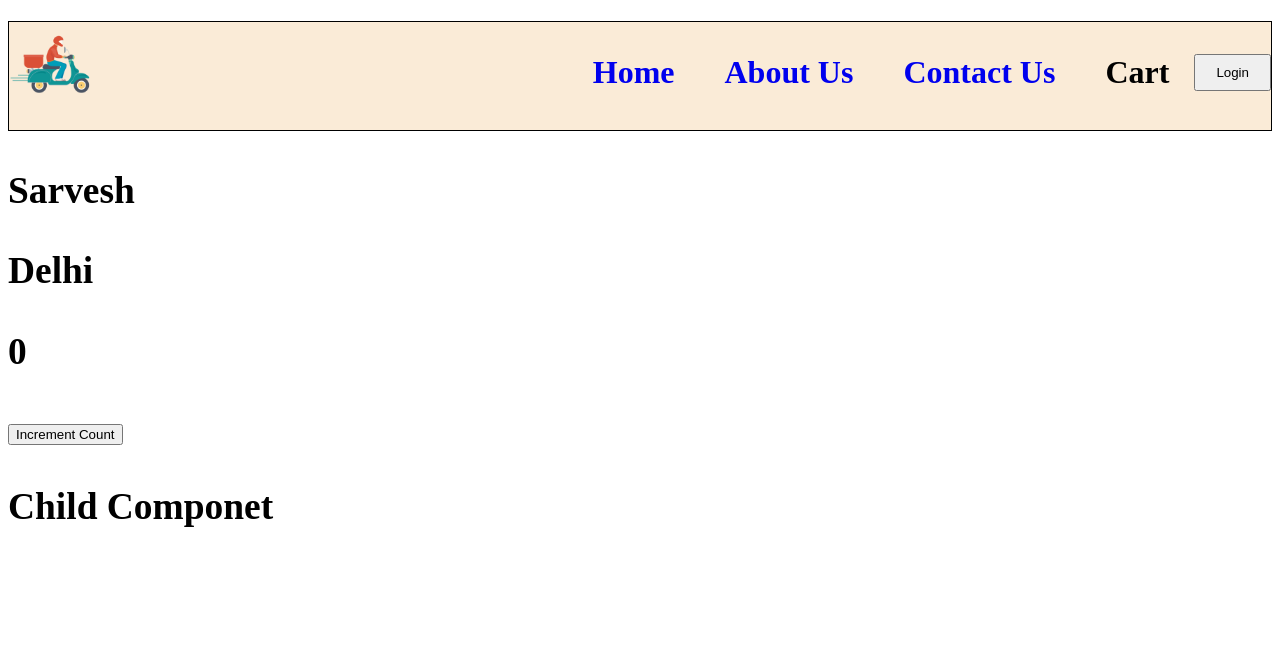
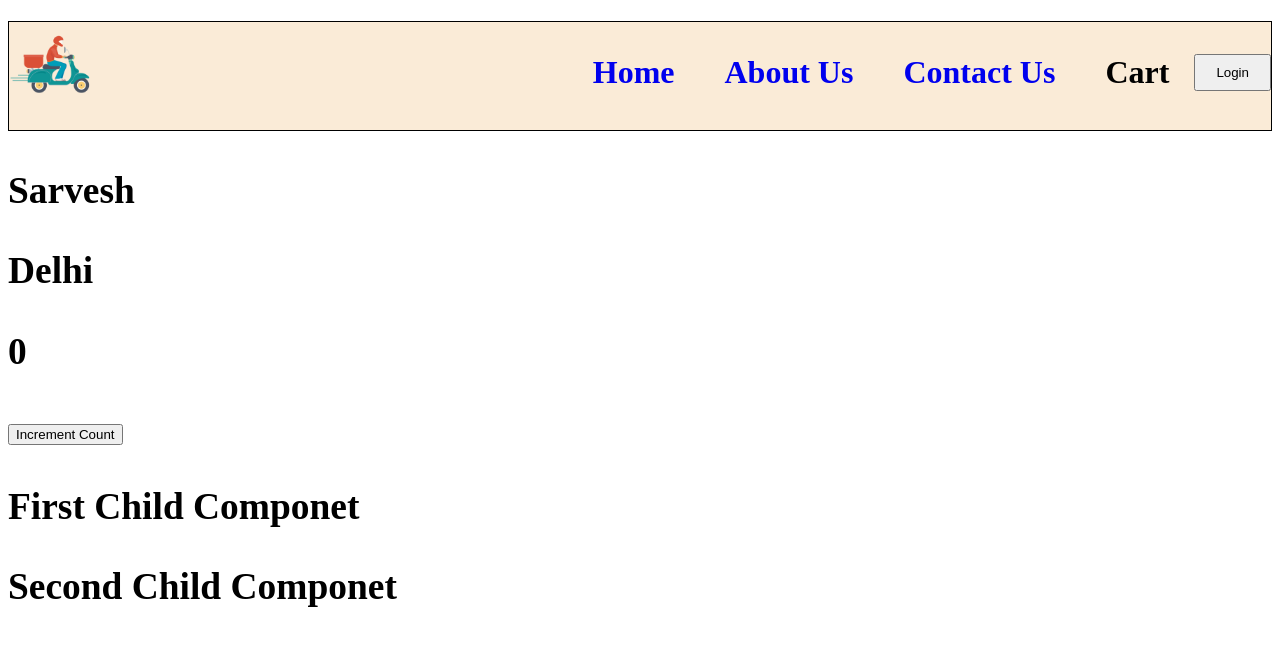
Before and after one commit to SarveshSrivastava/food-ordering-application, a React (Vite) app: page /user in a window 1280 px wide. Shown: the top 646 px of the page. Built offline with nearby package versions, Linux system fonts and the light colour scheme.

Commit message:
Mounting LifeCycle

```diff
--- a/Components/ChildUserClass.js
+++ b/Components/ChildUserClass.js
@@ -3,19 +3,19 @@ import { Component } from "react";
 class ChildUserClass extends Component{
     constructor(props){
         super(props)
-        console.log("Child Constructor")
+        console.log(this.props.name+" Child Constructor")
     }
 
 
     componentDidMount(){
-        console.log("Child componet did mount")
+        console.log(this.props.name+" Child componet did mount")
     }
 
     render(){
-        console.log("Child render")
+        console.log(this.props.name+" Child render")
         return(
             <div>
-                <h3>Child Componet</h3>
+                <h3>{this.props.name+" "} Child Componet</h3>
             </div>
         )
     }
--- a/Components/UserClass.js
+++ b/Components/UserClass.js
@@ -34,10 +34,27 @@ class UserClass extends Component {
         >
           Increment Count
         </button>
-        <ChildUserClass/>
+        <ChildUserClass name="First"/>
+        <ChildUserClass name="Second"/>
       </div>
     );
   }
 }
 
 export default UserClass;
+
+
+// render phase begins
+// - parent constructor
+// - parent render
+//   - first child constructor
+//   - first child render
+//   - second child constructor
+//   - second child render
+// render phase ends
+
+// commit phase begins
+//   - first child componentDidMount
+//   - second child componentDidMount
+// - parent componentDidMount
+// commit phase ends
```
Also changed, not shown: assets/ReactLifeCycle.png (added), 1 other file (tests, documents, lock files or other folders).
